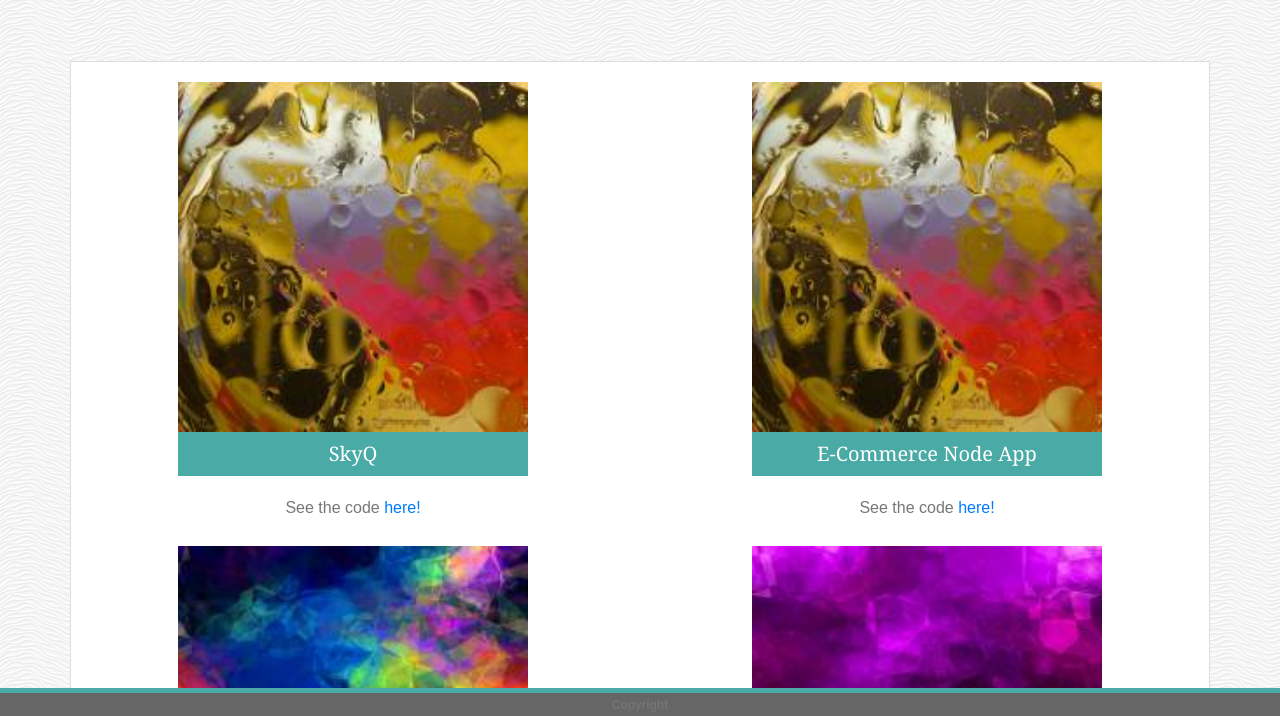
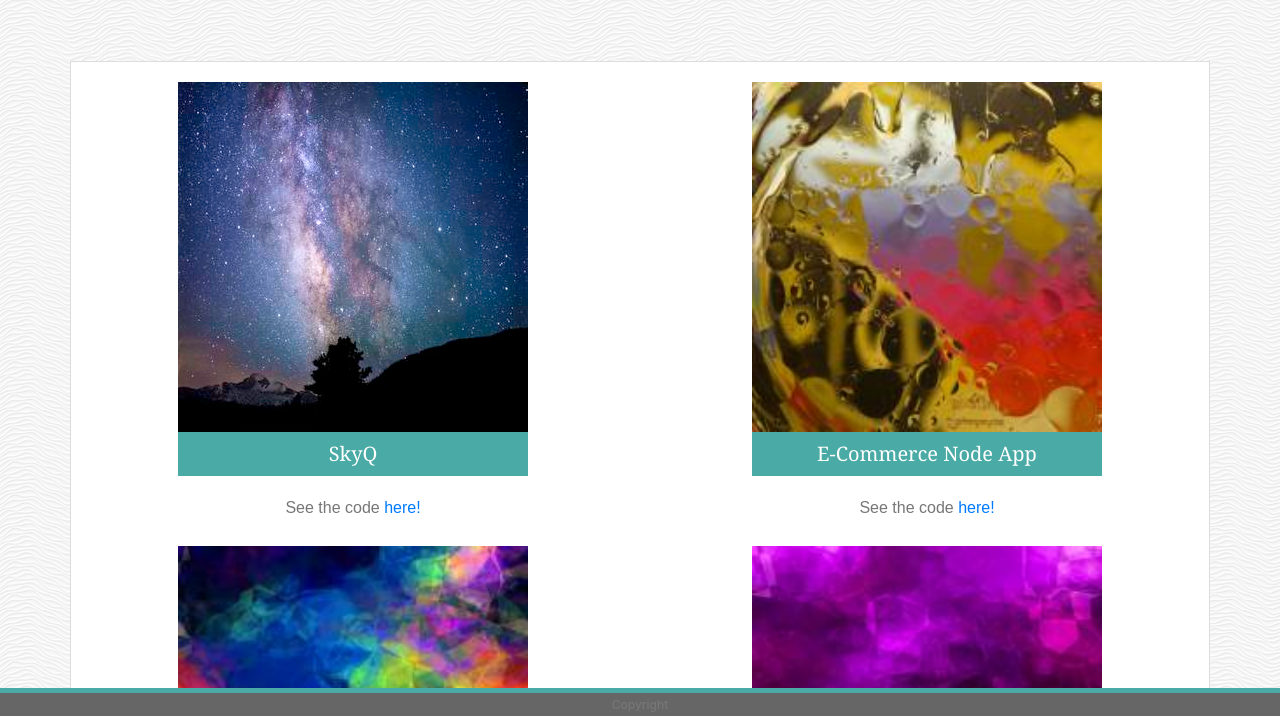
Before and after one commit to sam-reinhard/Bootstrap-Portfolio, a plain HTML site: page portfolio.html in a window 1280 px wide. Shown: the part 82-798 px from the top of the page. Drawn offline with nearby package versions, Linux system fonts and the light colour scheme; files whose address does not match are found by name.

Commit message:
updated skyq image

```diff
--- a/portfolio.html
+++ b/portfolio.html
@@ -32,7 +32,7 @@
     <div class="container">
           <div class="row">
               <div class="col-sm-6 col-md-12 col-lg-6 project">
-                  <img class="img-fluid port-image" src="assets/images/wetpaint.jpg" alt="SkyQ">
+                  <img class="img-fluid port-image" src="assets/images/nightsky_350x350.jpeg" alt="SkyQ">
                   <a href="https://andosbor.github.io/project_number_one/" target="_blank"><h3>SkyQ</h3></a>
                   <p>See the code <a href="https://github.com/sam-reinhard/project_number_one" target="_blank">here!</a></p>
               </div>
```
Also changed, not shown: assets/images/nightsky_350x350.jpeg (added).
